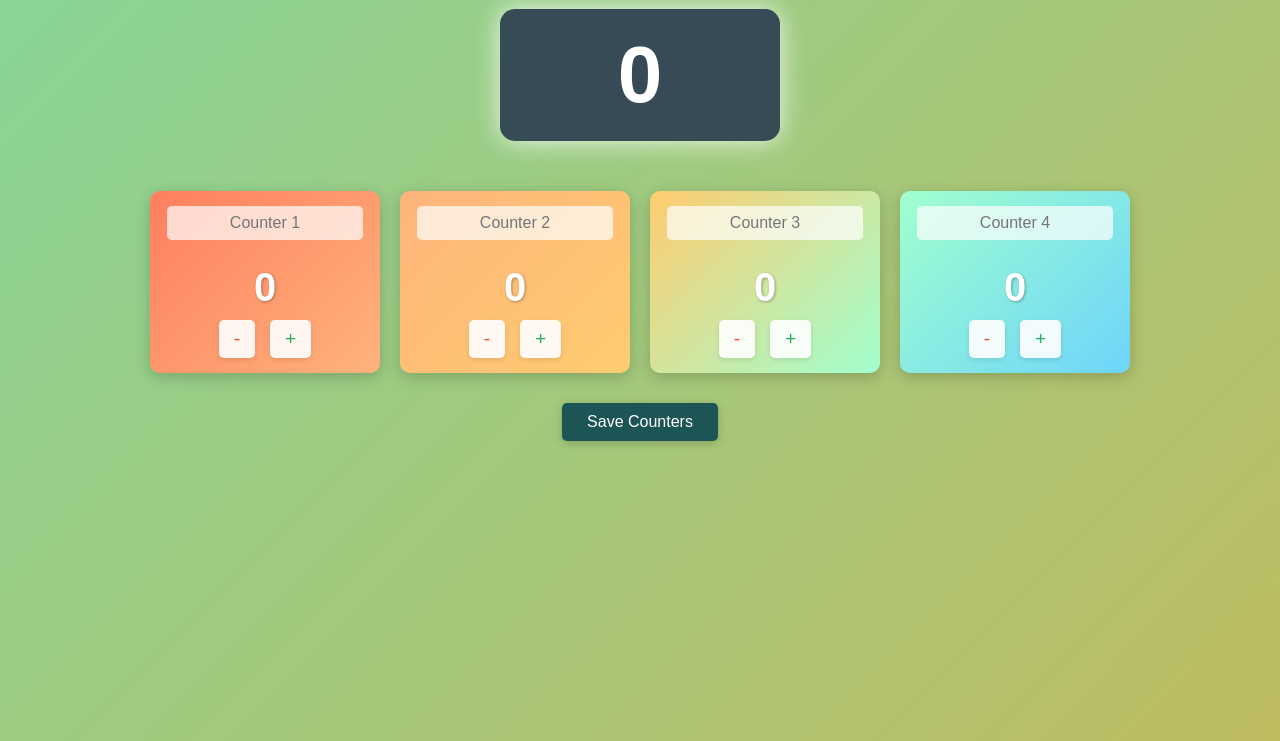
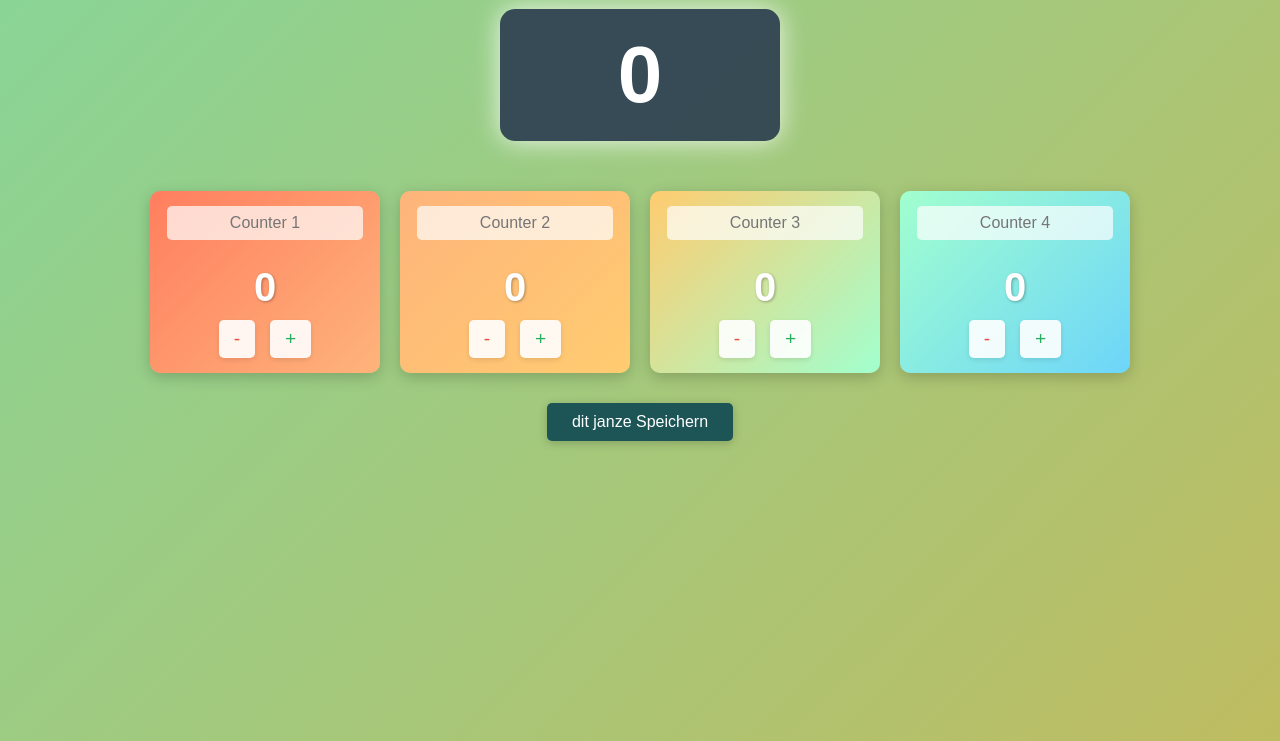
Before and after one commit to KurtRosenfeld/counting-tool, a plain HTML site: page index.html in a window 1280 px wide. Shown: the part 99-840 px from the top of the page. Drawn offline with Linux system fonts and the light colour scheme.

Commit message:
Update index.html

```diff
--- a/index.html
+++ b/index.html
@@ -218,7 +218,7 @@
         </div>
     </div>
 
-    <button class="save-btn" onclick="saveData()">Save Counters</button>
+    <button class="save-btn" onclick="saveData()">dit janze Speichern</button>
 
     <script>
         // Array to store counter values and names
```
